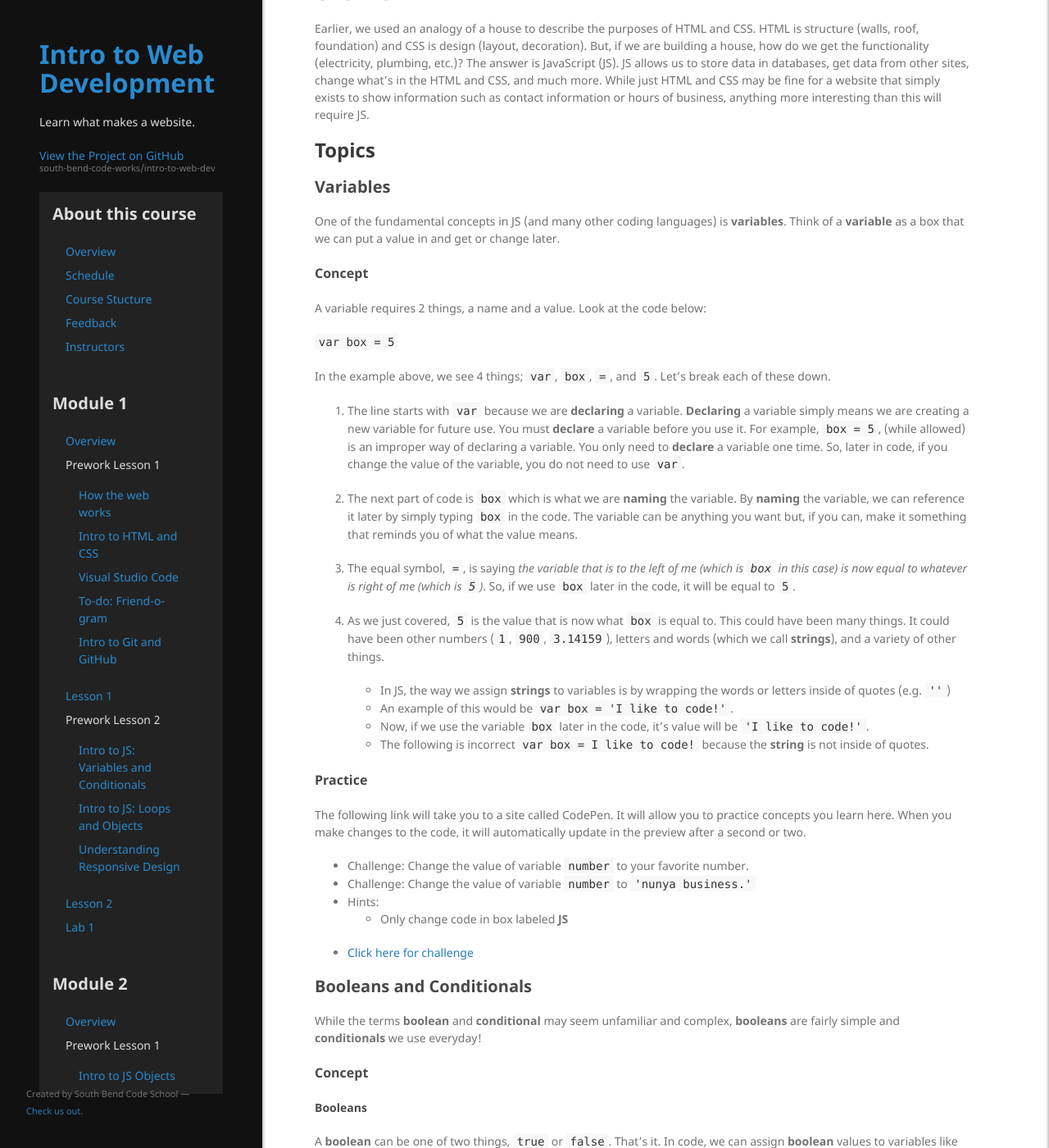
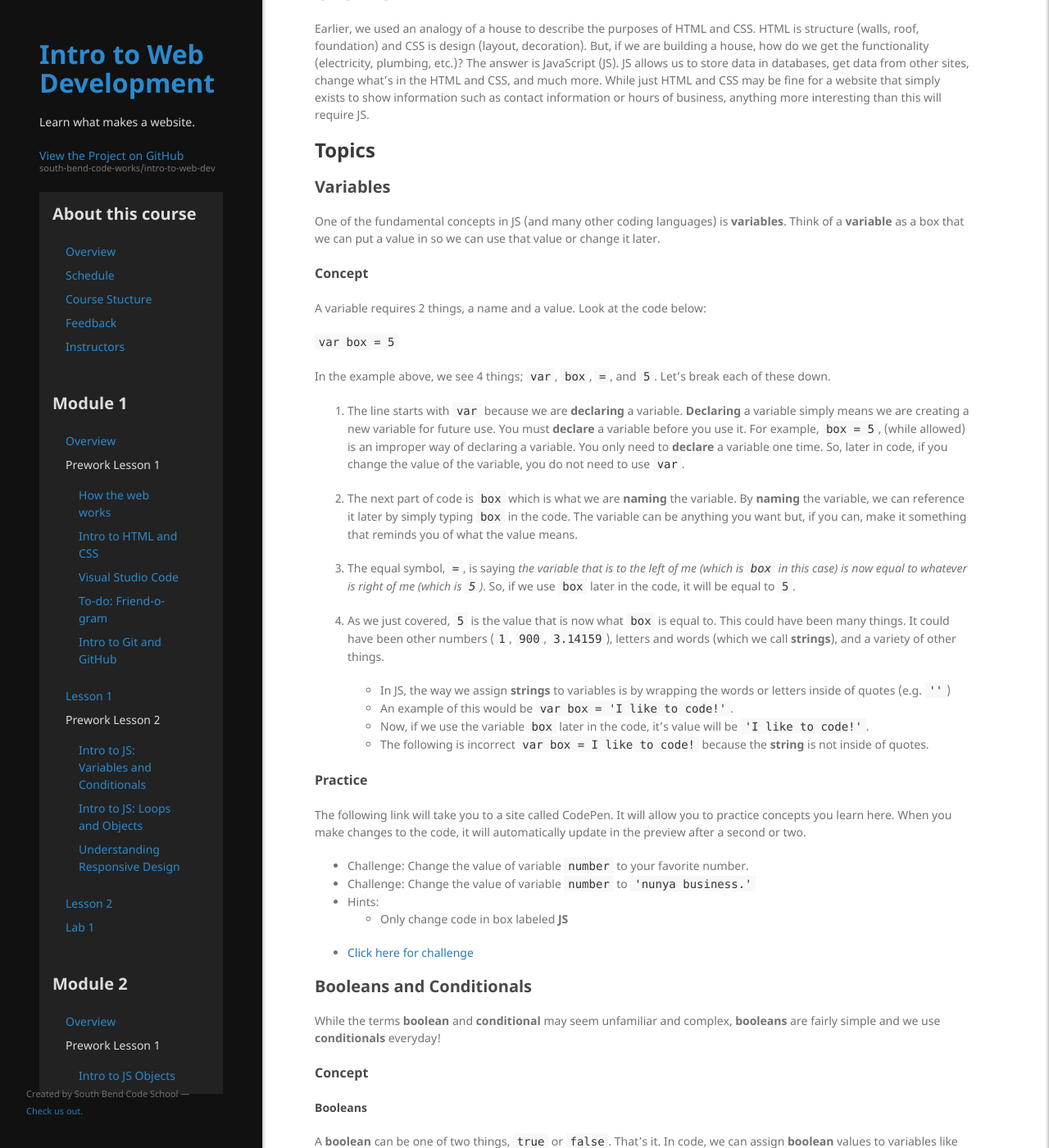
Before and after one commit to south-bend-code-works/intro-to-web-dev, a Jekyll site: the page built from lessons/module1/intro_to_js_vars_conditionals.md, in a window 1280 px wide and 1400 px high, scrolled down 264 px. Shown: the whole window at 82% size. Built offline with Jekyll 4.4.1, drawn with Linux system fonts in a browser that asks for light colours; our own code applies the rules of GitHub Pages for plain Markdown files; some of the changed text lies outside the part shown.

Commit message:
Update intro_to_js_vars_conditionals.md

```diff
--- a/lessons/module1/intro_to_js_vars_conditionals.md
+++ b/lessons/module1/intro_to_js_vars_conditionals.md
@@ -13,7 +13,7 @@ Earlier, we used an analogy of a house to describe the purposes of HTML and CSS.
 ## Topics
 
 ### Variables
-One of the fundamental concepts in JS (and many other coding languages) is **variables**. Think of a **variable** as a box that we can put a value in and get or change later.
+One of the fundamental concepts in JS (and many other coding languages) is **variables**. Think of a **variable** as a box that we can put a value in so we can use that value or change it later.
 
 #### Concept
 A variable requires 2 things, a name and a value. Look at the code below:
@@ -46,7 +46,7 @@ The following link will take you to a site called CodePen. It will allow you to
 
 ### Booleans and Conditionals
 
-While the terms **boolean** and **conditional** may seem unfamiliar and complex, **booleans** are fairly simple and **conditionals** we use everyday!
+While the terms **boolean** and **conditional** may seem unfamiliar and complex, **booleans** are fairly simple and we use **conditionals** everyday!
 
 #### Concept
 
@@ -54,7 +54,7 @@ While the terms **boolean** and **conditional** may seem unfamiliar and complex,
 A **boolean** can be one of two things, `true` or `false`. That's it. In code, we can assign **boolean** values to variables like this:
 `var example = true`
 
-Now, if we use the variable `example` later in the code, we now that it will be equal to `true`. This doesn't gain us anything right now until we look at **conditionals**.
+Now, if we use the variable `example` later in the code, we now that it will be equal to `true`. This doesn't have use by itself, but when we add in **conditionals** booleans become a lot more powerful as a concept.
 
 ##### Conditionals
 An example of a **conditional** we may see outside of coding is the following sentence: *If it snows tonight, then I will shovel my steps.* A conditional is simply *if* something is *true*, *then* something happens. Let's look at an example:
```
